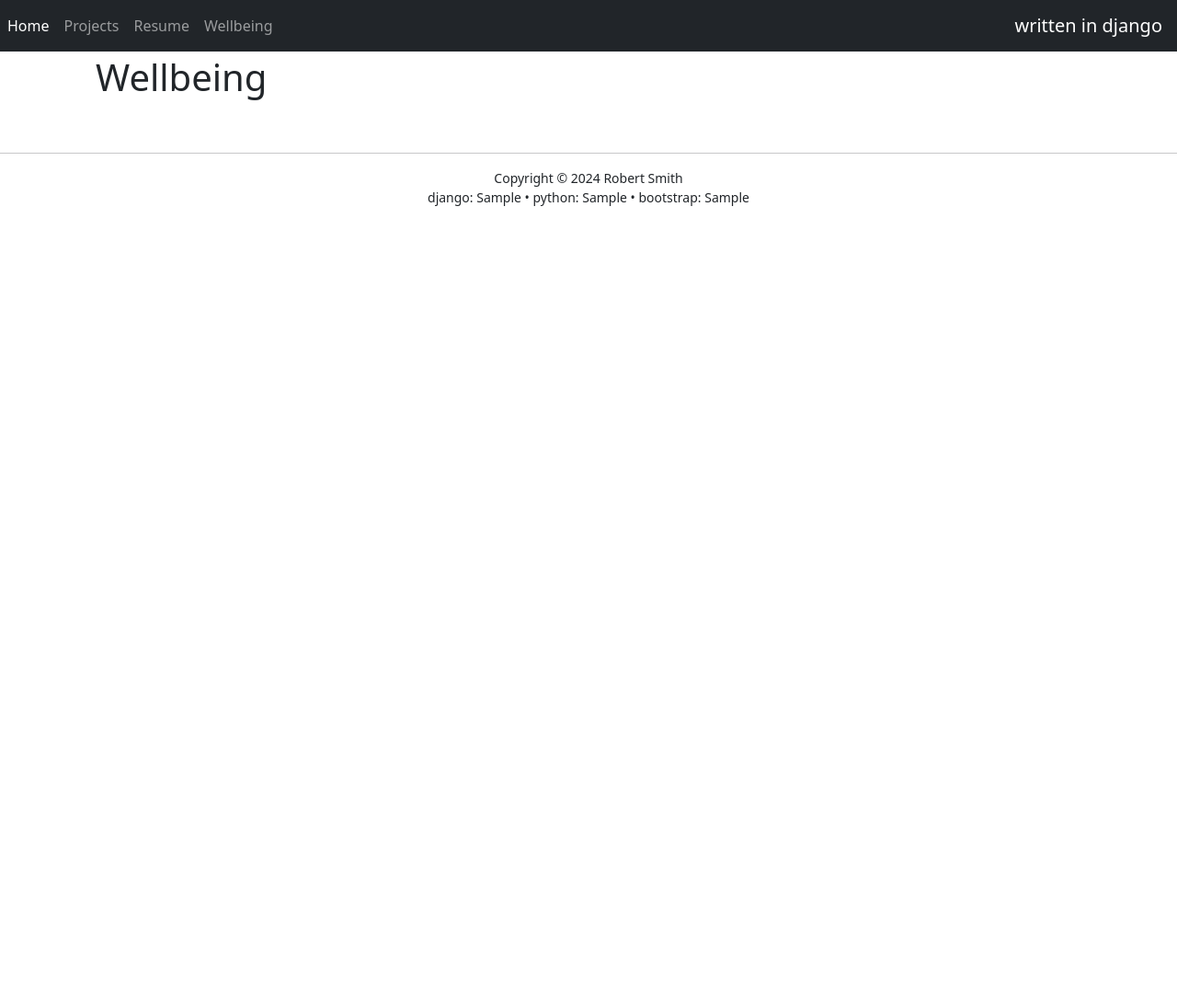
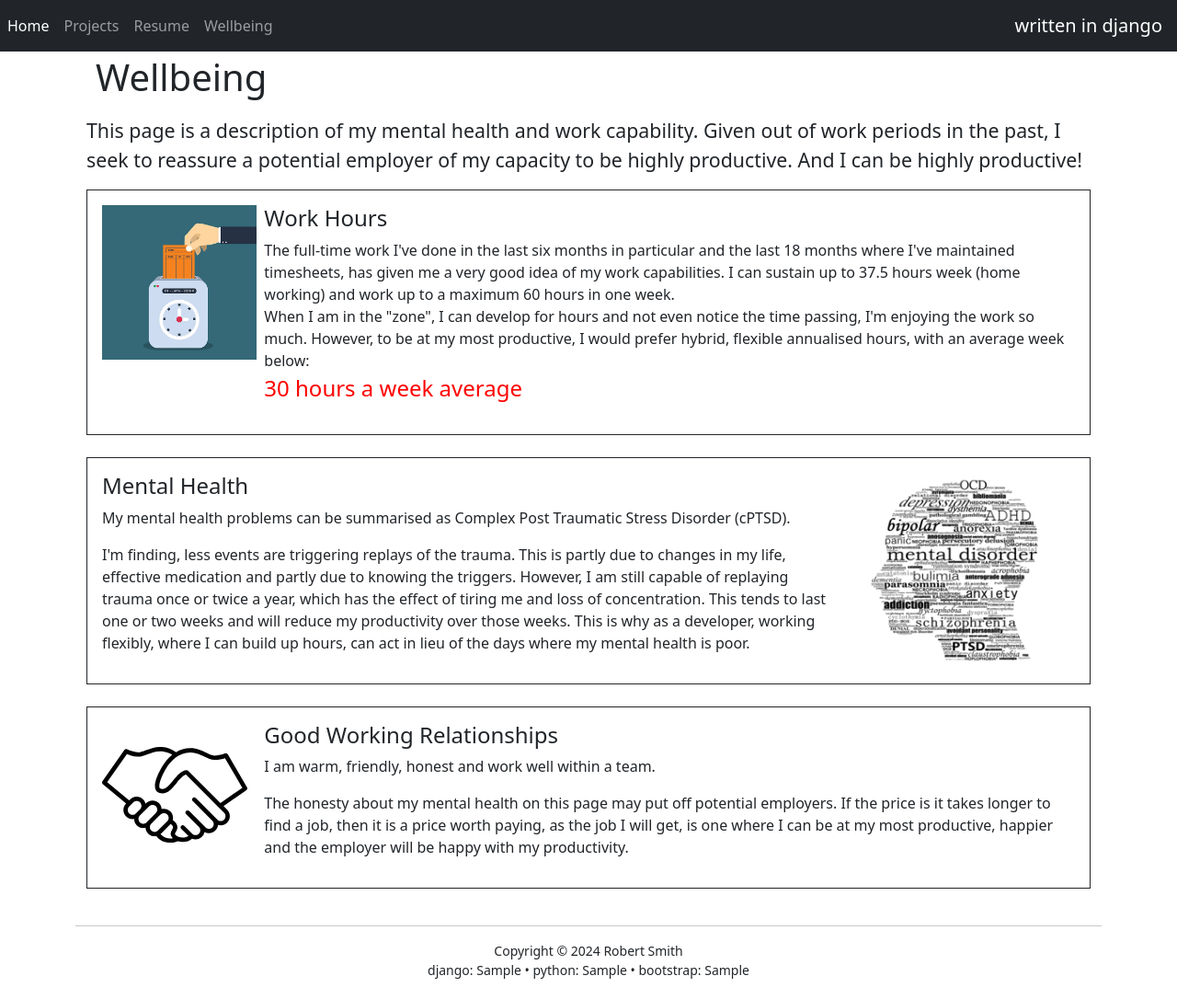
Before and after one commit to bobportfolio/bobportfolio, a Django app: template portfolio/templates/portfolio/wellbeing.html in a window 1280 px wide. Shown: the whole page at 92% size. Before the commit the page ends 224 px from the top, so only its background shows below. Run offline with Django 4.2, Linux system fonts and the light colour scheme; the template is opened without the code that fills it: most values are stand-ins (such as "Sample title", 1, 10 or a date in 2020); parts of the project's set-up code (start-up, migrations or seed data) failed here and were passed over; some libraries are stand-ins or nearby versions.

Commit message:
2.5.2 wellbeing content

```diff
--- /dev/null
+++ b/portfolio/static/portfolio/wellbeing.css
@@ -0,0 +1,38 @@
+/* css for wellbeing page */
+
+.wellbeing-highlight {
+  font-size: 16pt;
+}
+
+.wellbeing-img-clock {
+  height: 168px;
+  width: 168px;
+}
+
+.wellbeing-img-head {
+  height: 204px;
+  width: 204px;
+  display: block;
+  margin-left: auto;
+  margin-right: auto;
+}
+
+.wellbeing-img-handshake {
+  height: 158px;
+  width: 158px;
+}
+
+.wellbeing-section {
+  padding: 16px;
+  border: 1px solid;
+}
+
+.weekly-hours {
+  color: red;
+  font-size: 18pt;
+}
+
+.weekly-hours-table {
+  margin-left: auto;
+  margin-right: auto;
+}
--- a/portfolio/templates/portfolio/projects.html
+++ b/portfolio/templates/portfolio/projects.html
@@ -11,7 +11,7 @@
 {% block navbar %}
     <a class="nav-item nav-link" href="/">Home</a>
     <a class="nav-item nav-link active" href="#">Projects</a>
-    <a class="nav-item nav-link" href="/resume/main">Resume</a>
+    <a class="nav-item nav-link" href="/resume/featured">Resume</a>
     <a class="nav-item nav-link" href="/wellbeing">Wellbeing</a>
 {% endblock %}
 
--- a/portfolio/templates/portfolio/wellbeing.html
+++ b/portfolio/templates/portfolio/wellbeing.html
@@ -4,10 +4,14 @@
 
 {% block title %} bobportfolio.uk - wellbeing {% endblock %}
 
+{% block page_stylesheets %}
+    <link rel="stylesheet" type="text/css" href="{% static 'portfolio/wellbeing.css' %}" />
+{% endblock %}
+
 {% block navbar %}
     <a class="nav-item nav-link active" href="/">Home</span></a>
     <a class="nav-item nav-link" href="/portfolio">Projects</a>
-    <a class="nav-item nav-link" href="/resume/best">Resume</a>
+    <a class="nav-item nav-link" href="/resume/featured">Resume</a>
     <a class="nav-item nav-link" href="#">Wellbeing</a>
 {% endblock %}
 
@@ -17,6 +21,67 @@
   <div class="row" style="padding:10px">
         <h1>Wellbeing</h1>
   </div>
+  <div>
+    <p class="wellbeing-highlight">
+      This page is a description of my mental health and work capability.
+      Given out of work periods in the past, I seek to reassure a potential employer
+      of my capacity to be highly productive. And I can be highly productive!
+    </p>
+  </div>
+  <div class="row g-0 wellbeing-section">
+    <div class="col-md-2">
+        <img class="wellbeing-img-clock" src="{% static 'portfolio/images/timeclock.jpg' %}"></img>
+    </div>
+    <div class="col-md-10">
+        <h4>Work Hours</h4>
+        <p>
+          The full-time work I've done in the last six months in particular and
+          the last 18 months where I've maintained timesheets, has given me a very good idea of my work capabilities.
+          I can sustain up to 37.5 hours week (home working) and work up to a maximum 60 hours in one week.<br>
+          When I am in the "zone", I can develop for hours and not even notice the time passing, I'm enjoying the work so much.
+          However, to be at my most productive, I would prefer hybrid, flexible annualised hours, with an average week below:<br>
+          <span class="weekly-hours">30 hours a week average</span>
+        </p>
+     </div>
+  </div>
+  <br>
+  <div class="row g-0 wellbeing-section">
+    <div class="col-md-9">
+      <h4>Mental Health</h4>
+      <p>
+        My mental health problems can be summarised as Complex Post Traumatic Stress Disorder (cPTSD).
+      </p>
+      <p>
+        I'm finding, less events are triggering replays of the trauma.
+        This is partly due to changes in my life, effective medication and partly due to knowing the triggers.
+        However, I am still capable of replaying trauma once or twice a year, which
+        has the effect of tiring me and loss of concentration. This tends to last one or two weeks
+        and will reduce my productivity over those weeks.
+        This is why as a developer, working flexibly, where I can build up hours, can act in lieu of the
+        days where my mental health is poor.
+      </p>
+    </div>
+    <div class="col-md-3">
+        <img class="wellbeing-img-head" src="{% static 'portfolio/images/mentalhealth.png' %}"></img>
+    </div>
+  </div>
+  <br>
+  <div class="row g-0 wellbeing-section">
+    <div class="col-md-2">
+        <img class="wellbeing-img-handshake" src="{% static 'portfolio/images/handshake.svg' %}"></img>
+    </div>
+    <div class="col-md-10">
+      <h4>Good Working Relationships</h4>
+      <p>
+        I am warm, friendly, honest and work well within a team.
+      </p>
+      <p>
+        The honesty about my mental health on this page may put off potential employers.
+        If the price is it takes longer to find a job, then it is a price worth paying,
+        as the job I will get, is one where I can be at my most productive, happier
+        and the employer will be happy with my productivity.
+      </p>
+    </div>
 </div>
 
 {% endblock %}
```
Also changed, not shown: portfolio/static/portfolio/images/handshake.svg (added), portfolio/static/portfolio/images/mentalhealth.png (added), portfolio/static/portfolio/images/timeclock.jpg (added).
